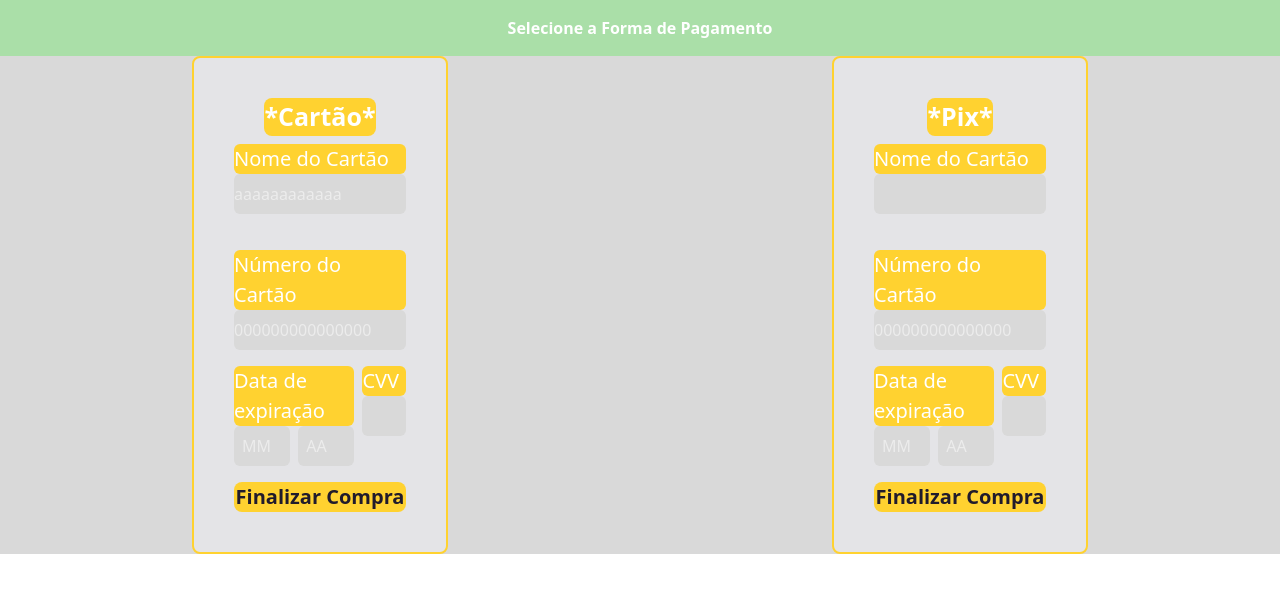
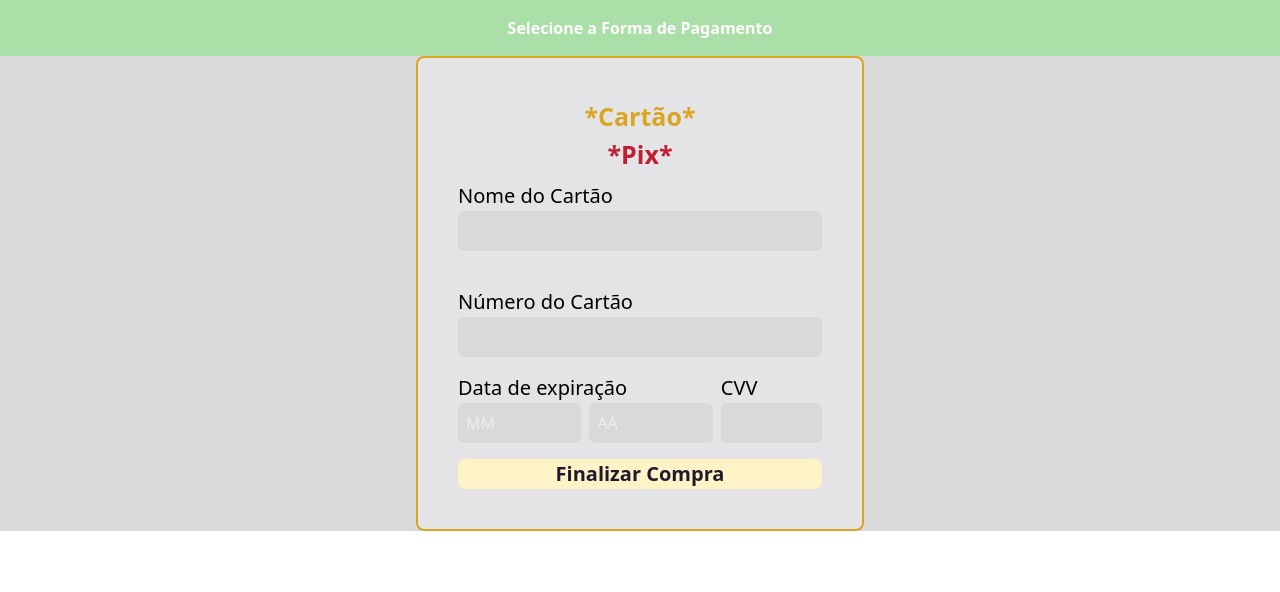
Before and after one commit to rafaelcoellhoo/projeto-nexu, a Next.js app: page /assinatura in a window 1280 px wide. Shown: the top 592 px of the page. Built offline with nearby package versions, Linux system fonts and the light colour scheme.

Commit message:
assinatura-4

```diff
--- a/src/pages/assinatura/index.jsx
+++ b/src/pages/assinatura/index.jsx
@@ -1,35 +1,40 @@
+
+
+
+
 
 export default function assinatura() {
   return (
     <div>
       <h1 className="text-2x1 text-center bg-[#aadfa8] p-4 font-bold">Selecione a Forma de Pagamento</h1>
-      <div className="w-full bg-[#d9d9d9] grid grid-cols-2">
+      <div className="w-full bg-[#d9d9d9] grid grid-cols-1">
         <div className="flex items-center justify-center w-full h-full ">
-          <div className="w-[40%] h-full rounded-lg flex items-center p-[40px] flex-col border-2 bg-zinc-200 border-amber-300">
-            <h1 className="text-[25px] h-full font-bold bg-amber-300 rounded-lg ">
+          <div className="w-[35%] h-full rounded-lg flex items-center p-[40px] flex-col border-2 bg-zinc-200 border-[#DAA520]">
+            <h1 className="text-[25px] h-full font-bold rounded text-[#DAA520] ">
               *Cartão*
+            </h1>
+            <h1 className="text-[25px] h-full font-bold rounded text-[#BF2034]">
+              *Pix*
             </h1>
             <div className="w-full h-full flex flex-col gap-4 mt-2">
               <div className="w-full h-full flex flex-col">
-                <label htmlFor="nome" className="text-[20px] rounded-md bg-amber-300">
+                <label htmlFor="nome" className="text-[20px] rounded-md text-black">
                   Nome do Cartão
                 </label>
                 <input type="text"
-                placeholder="aaaaaaaaaaaa"
                   className="w-full h-[40px] rounded-md bg-[#D9D9D9]"
                 />
               </div>
               <div className="w-full flex flex-col">
-                <label htmlFor="numero" className="text-[20px] rounded-md bg-amber-300">
+                <label htmlFor="numero" className="text-[20px] rounded-md text-black">
                   Número do Cartão
                 </label>
                 <input type="number"
-                  placeholder="000000000000000"
                   className="w-full h-[40px] rounded-md bg-[#D9D9D9]" />
               </div>
               <div className="flex">
                 <div className="w-[70%] flex flex-col">
-                  <label htmlFor="" className="text-[20px] rounded-md bg-amber-300">
+                  <label htmlFor="" className="text-[20px] rounded-md  text-black">
                     Data de expiração
                   </label>
                   <div className="w-full flex gap-2">
@@ -46,7 +51,7 @@ export default function assinatura() {
                   </div>
                 </div>
                 <div className="w-[30%] pl-2 flex flex-col">
-                  <label htmlFor="" className="text-[20px] rounded-md bg-amber-300">
+                  <label htmlFor="" className="text-[20px] rounded-md text-black">
                     CVV
                   </label>
                   <input
@@ -55,70 +60,13 @@ export default function assinatura() {
                   />
                 </div>
               </div>
-              <button className="w-full h-[50px] rounded-lg bg-amber-300 text-[20px] font-semibold text-[#201b2c] cursor-pointer">
+              <button className="w-full h-[50px] rounded-lg bg-amber-100 text-[20px] font-semibold text-[#201b2c] cursor-pointer">
                 Finalizar Compra
               </button>
             </div>
           </div>
         </div>
-        <div className="flex items-center justify-center w-full h-full ">
-          <div className="w-[40%] h-full rounded-lg flex items-center p-[40px] flex-col border-2 bg-zinc-200 border-amber-300">
-            <h1 className="text-[25px] h-full font-bold bg-amber-300 rounded-lg ">
-              *Pix*
-            </h1>
-            <div className="w-full h-full flex flex-col gap-4 mt-2">
-              <div className="w-full h-full flex flex-col">
-                <label htmlFor="nome" className="text-[20px] rounded-md bg-amber-300">
-                  Nome do Cartão
-                </label>
-                <input type="text"
-                  className="w-full h-[40px] rounded-md bg-[#D9D9D9]"
-                />
-              </div>
-              <div className="w-full flex flex-col">
-                <label htmlFor="numero" className="text-[20px] rounded-md bg-amber-300">
-                  Número do Cartão
-                </label>
-                <input type="number"
-                  placeholder="000000000000000"
-                  className="w-full h-[40px] rounded-md bg-[#D9D9D9]" />
-              </div>
-              <div className="flex">
-                <div className="w-[70%] flex flex-col">
-                  <label htmlFor="" className="text-[20px] rounded-md bg-amber-300">
-                    Data de expiração
-                  </label>
-                  <div className="w-full flex gap-2">
-                    <input
-                      type="number"
-                      placeholder="MM"
-                      className="w-[50%] pl-2 h-[40px] rounded-md bg-[#D9D9D9]"
-                    />
-                    <input
-                      type="number"
-                      placeholder="AA"
-                      className="w-[50%] pl-2 h-[40px] rounded-md bg-[#D9D9D9]"
-                    />
-                  </div>
-                </div>
-                <div className="w-[30%] pl-2 flex flex-col">
-                  <label htmlFor="" className="text-[20px] rounded-md bg-amber-300">
-                    CVV
-                  </label>
-                  <input
-                    type="number"
-                    className="w-full h-[40px] rounded-md bg-[#D9D9D9] pl-2"
-                  />
-                </div>
-              </div>
-              <button className="w-full h-[50px] rounded-lg bg-amber-300 text-[20px] font-semibold text-[#201b2c] cursor-pointer">
-                Finalizar Compra
-              </button>
-            </div>
-          </div>
-        </div>
-
+       </div>
       </div>
-    </div>
   )
 }
```
